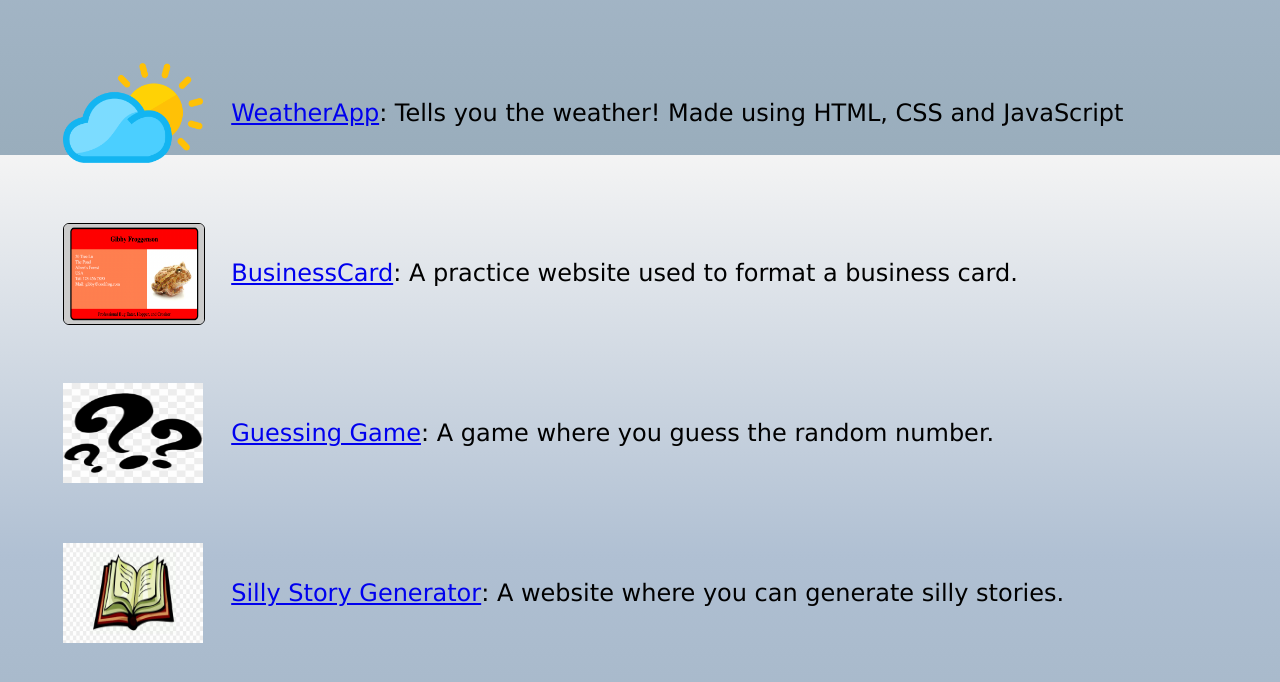
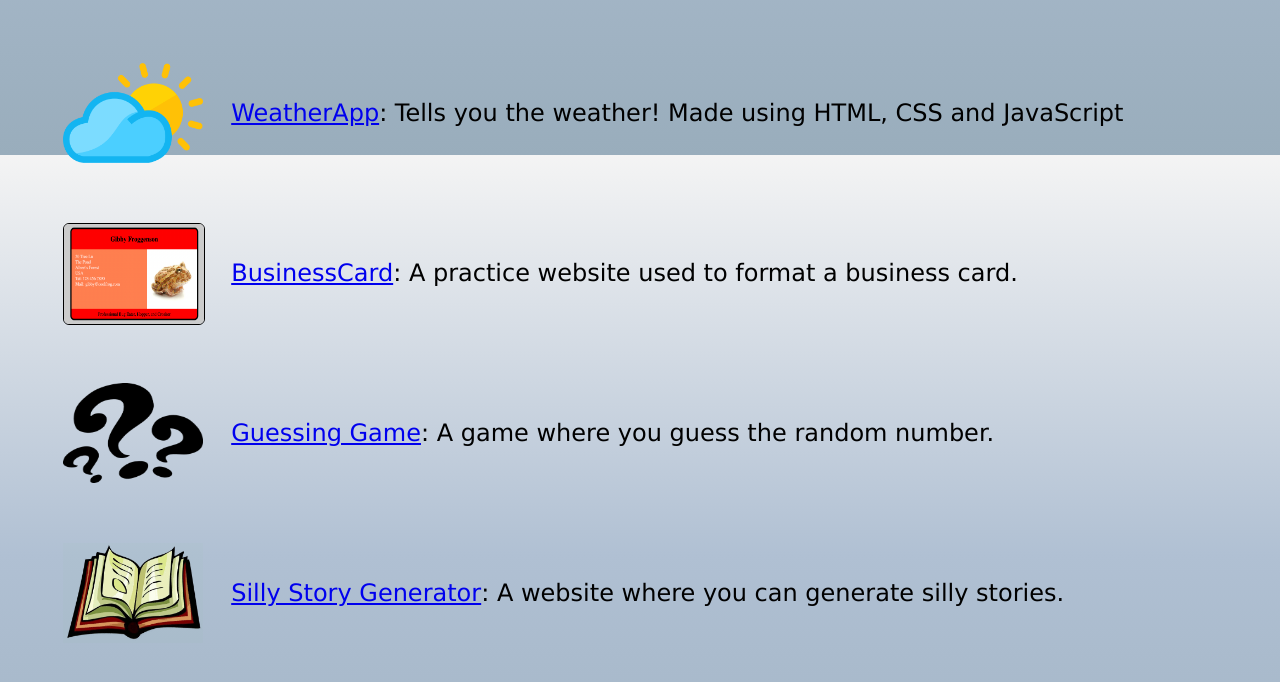
Before and after one commit to msoebrot/website, a plain HTML site: page index.html in a window 1280 px wide. Shown: the part 645-1327 px from the top of the page. Drawn offline with Linux system fonts and the light colour scheme.

Commit message:
Update index.html
Change png to actual png

```diff
--- a/index.html
+++ b/index.html
@@ -31,11 +31,11 @@
                     <dd> <a href="https://msoebrot.github.io/website/businesscard/"> BusinessCard</a>: A practice website used to format a business card. </dd>
             </div>
             <div class="project-item">
-                <dt> <a href="https://msoebrot.github.io/website/guessing-game/"> <img src="guessGame.png" alt="Guessing Game Link" width="140px" height="100px"></a> </dt>
+                <dt> <a href="https://msoebrot.github.io/website/guessing-game/"> <img src="guess.png" alt="Guessing Game Link" width="140px" height="100px"></a> </dt>
                     <dd> <a href="https://msoebrot.github.io/website/guessing-game/"> Guessing Game </a>: A game where you guess the random number. </dd>
             </div>
             <div class="project-item">
-                <dt> <a href="https://msoebrot.github.io/website/silly-story/"> <img src="sillyStory.png" alt="Silly Story Link" width="140px" height="100px"></a> </dt>
+                <dt> <a href="https://msoebrot.github.io/website/silly-story/"> <img src="book.png" alt="Silly Story Link" width="140px" height="100px"></a> </dt>
                     <dd> <a href="https://msoebrot.github.io/website/silly-story/"> Silly Story Generator</a>: A website where you can generate silly stories. </dd>
             </div>
         </dl>
```
Also changed, not shown: book.png (added), guess.png (added), guessGame.png (deleted), sillyStory.png (deleted).
